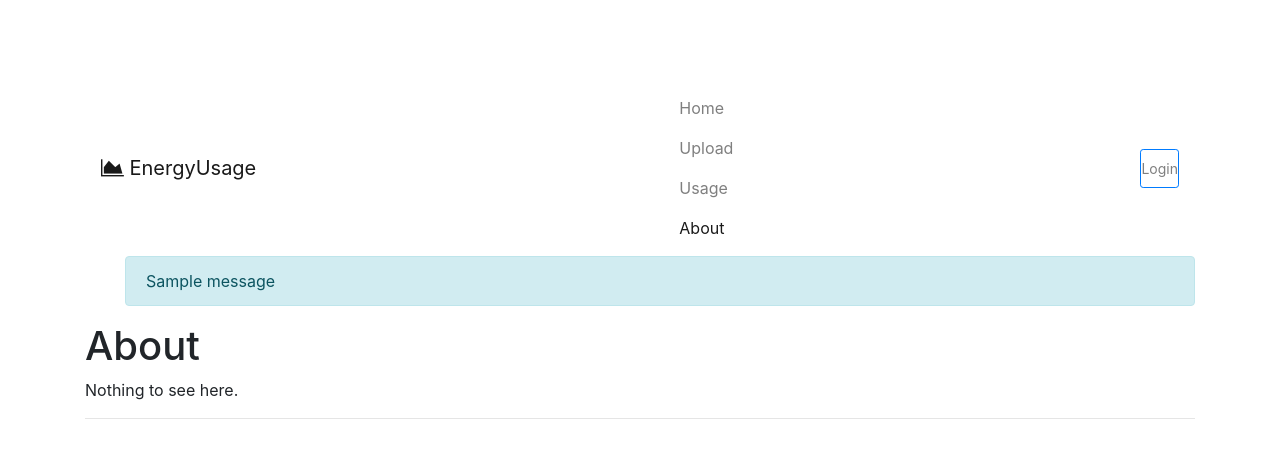
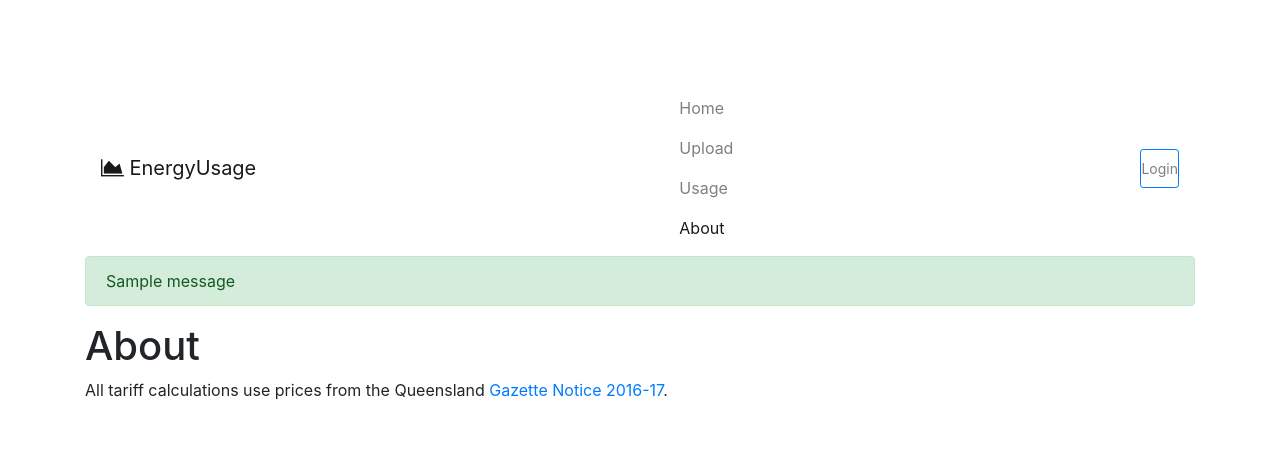
Before and after one commit to krazylobsterlover/energyusage, a Flask app: page /about/ in a window 1280 px wide. Shown: the top 458 px of the page. Run offline with Flask 2, Linux system fonts and the light colour scheme; tables that the repository leaves empty hold one stand-in row (values such as "Sample post"); one stand-in notice (Sample message) is shown; some libraries are stand-ins or nearby versions.

Commit message:
Improve message flashing
Add category to flash messages

```diff
--- a/energy/loader.py
+++ b/energy/loader.py
@@ -45,4 +45,4 @@ def load_from_file(file_path):
             for row in reader:
                 yield row
         else:
-            flash('File was not in the correct format.')
+            flash('File was not in the correct format.', category='danger')
--- a/energy/templates/about.html
+++ b/energy/templates/about.html
@@ -4,5 +4,8 @@
 
 {% block container %}
 <h1 class="page-header">About</h1>
-Nothing to see here.
+<p>All tariff calculations use prices from the Queensland
+    <a href="http://www.qca.org.au/Electricity/Regional-consumers/Reg-Electricity-Prices/Final-Report/Regulated-Electricity-Prices-2016-17">
+     Gazette Notice 2016-17</a>.
+</p>
 {% endblock container%}
--- a/energy/templates/layout.html
+++ b/energy/templates/layout.html
@@ -60,24 +60,28 @@
 
 </nav>
 
-{% with messages = get_flashed_messages() %}
-  {% if messages %}
-    <ul class=flashes>
-    {% for message in messages %}
-        <div class="alert alert-info" role="alert">{{ message }}</div>
-    {% endfor %}
-    </ul>
-  {% endif %}
-{% endwith %}
 </div><!-- /container -->
 
 <div class="container">
+{% with messages = get_flashed_messages(with_categories=true) %}
+  {% if messages %}
+    {% for category, message in messages %}
+        {% if category in ['message','info'] %}
+        <div class="alert alert-info" role="alert"><i class="fa fa-info-circle" aria-hidden="true"></i>
+        {% else %}
+        <div class="alert alert-{{ category }}" role="alert">
+        {% endif %}
+        {{ message }}
+        </div>
+    {% endfor %}
+  {% endif %}
+{% endwith %}
+
 {% block container %}
 {% endblock container %}
 </div><!-- /container -->
 
 <div class="container">
-<hr>
 <footer>
 </footer>
 </div><!-- /container -->
--- a/energy/views.py
+++ b/energy/views.py
@@ -31,7 +31,7 @@ def upload():
             msg = 'No new readings added. '
         if skipped > 0:
             msg += str(skipped) + ' records already existed and were skipped.'
-        flash(msg)
+        flash(msg, category='success')
         return redirect(url_for('upload'))
     return render_template('upload.html', form=form)
 
@@ -43,7 +43,7 @@ def signup():
         user = User(username=form.username.data.lower(), password=form.password.data)
         db.session.add(user)
         db.session.commit()
-        flash('User created!')
+        flash('User created!', category='success')
         return redirect(url_for('index'))
     return render_template('signup.html', form=form)
 
@@ -54,7 +54,7 @@ def signin():
     if form.validate_on_submit():
         user = User.query.filter_by(username=form.username.data.lower()).first()
         if user is None:
-            flash('No user with that name found: ' + str(form.username.data.lower()))
+            flash('No user "' + str(form.username.data.lower()) + '" found!', category='danger')
             return redirect(url_for('signin'))
         if user.is_correct_password(form.password.data):
             login_user(user)
```
Also changed, not shown: energy/templates/usage.html (+7 -3 lines).
